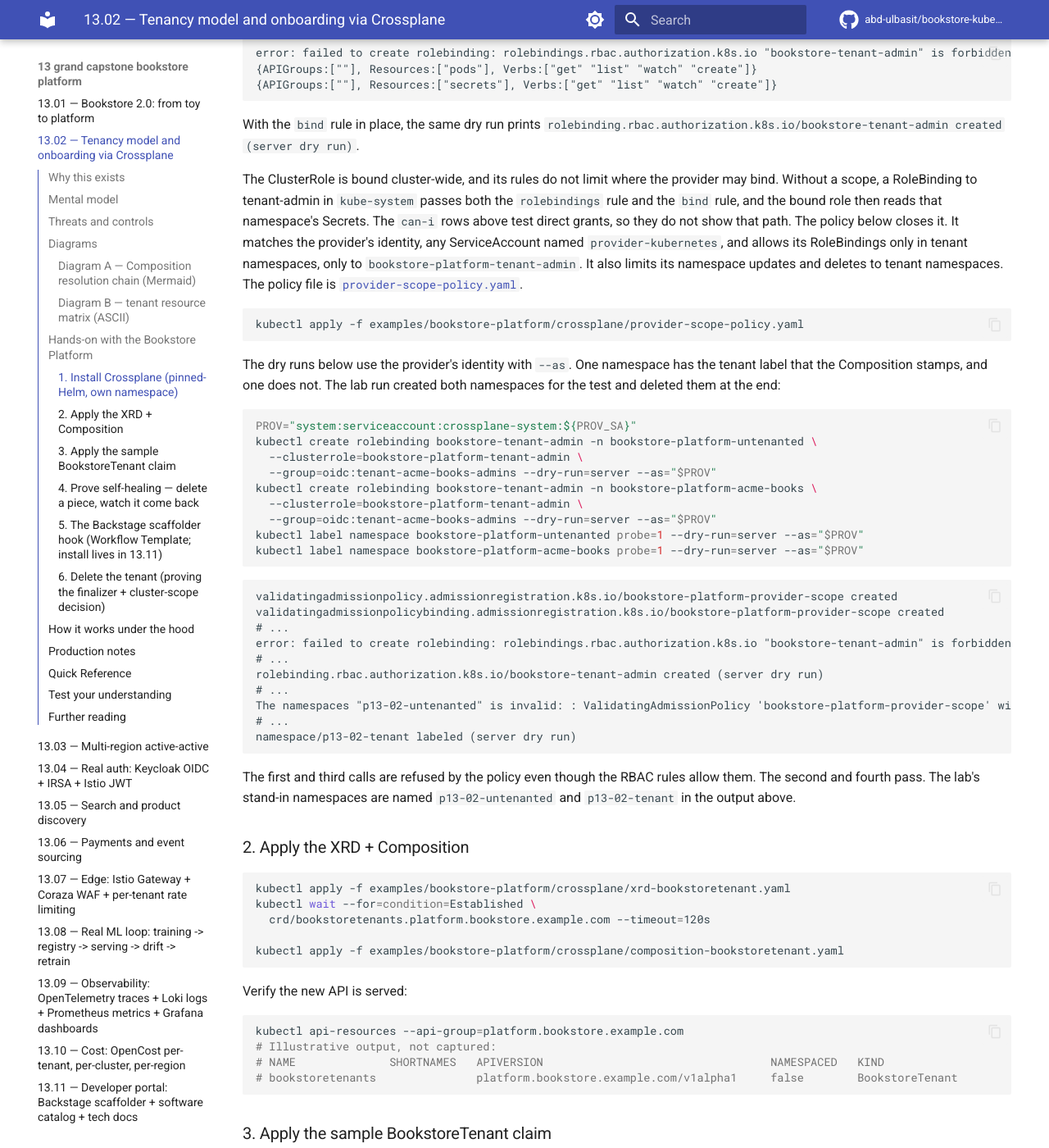
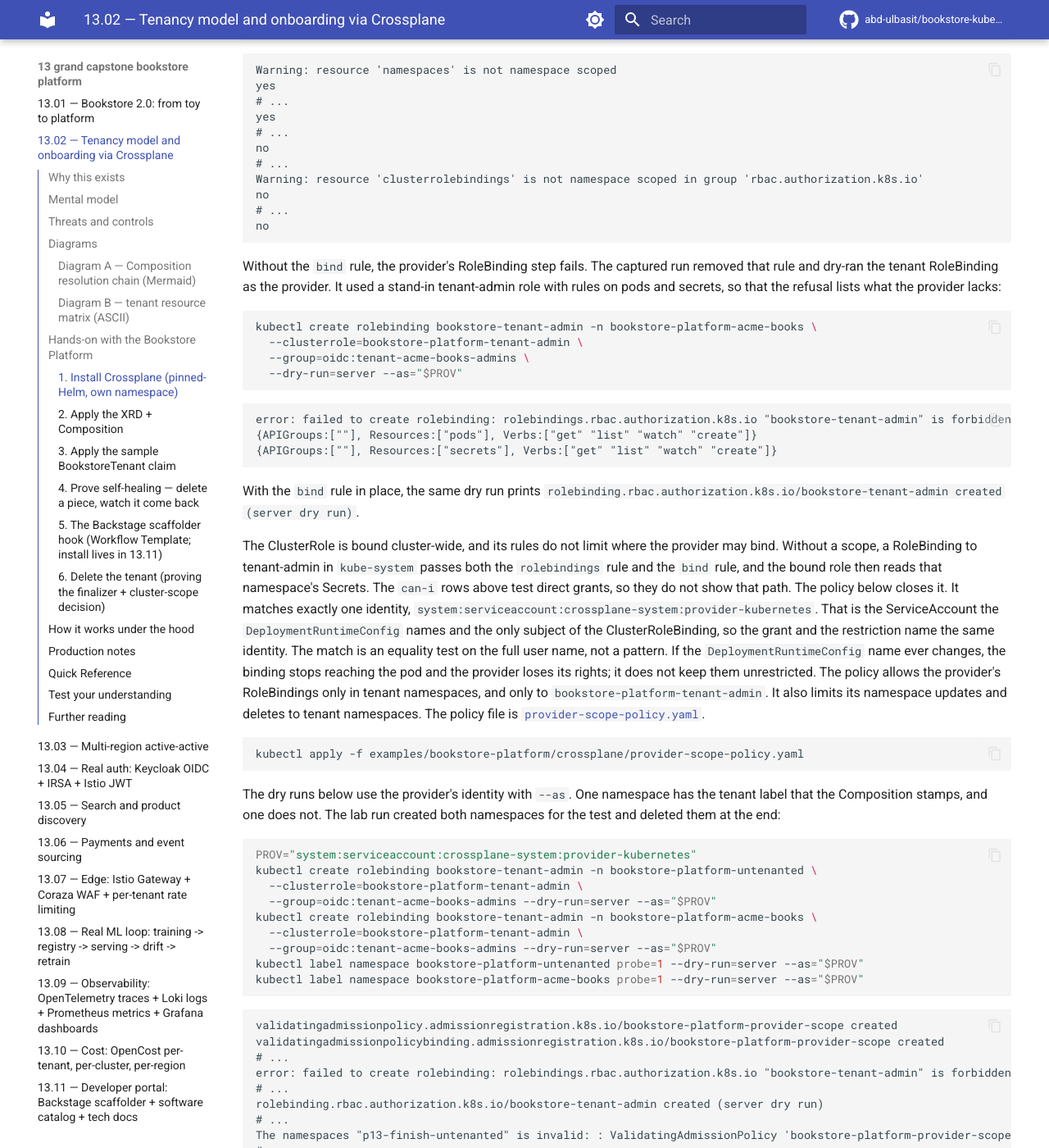
Before and after one commit to abd-ulbasit/bookstore-kubernetes-guide, an MkDocs documentation site: the page built from full-guide/13-grand-capstone-bookstore-platform/02-tenancy-and-crossplane-onboarding.md, in a window 1280 px wide and 1400 px high, scrolled down 8045 px. Shown: the whole window at 82% size. Built offline with MkDocs 1.6.1 and Material for MkDocs 9.7.7, drawn with Linux system fonts in a browser that asks for light colours; comment, search, counter and statistics services are not loaded; some of the changed text lies outside the part shown.

Commit message:
13.02: bind the provider role and match the scope policy to one identity
The scope policy matched any ServiceAccount whose name began with
provider-kubernetes, in any namespace, so a provider running under another
name kept the wide ClusterRole with no restriction. A DeploymentRuntimeConfig
now gives the provider pod a fixed ServiceAccount, the ClusterRole binds to
exactly crossplane-system:provider-kubernetes, and the policy matches exactly
that user name. The 13.02 transcript is re-recorded with impersonation on the
lab cluster, including a deliberate lookalike check, and a local schema check
of the DeploymentRuntimeConfig and Provider against the v2.4.3 CRDs. What was
not run (Crossplane itself) is stated in the header and the chapter.

Registry: drop the lab-name entries p13-02-crossplane and p13-12-chaos-mesh.
The transcripts show the reader-facing names crossplane-system and chaos-mesh,
with the rename declared in each header.

Co-Authored-By: Claude Sonnet 5.5 <noreply@anthropic.com>

````diff
--- a/full-guide/13-grand-capstone-bookstore-platform/02-tenancy-and-crossplane-onboarding.md
+++ b/full-guide/13-grand-capstone-bookstore-platform/02-tenancy-and-crossplane-onboarding.md
@@ -140,7 +140,7 @@ not something these chapters deliver.
 | One tenant exhausts the cluster | ResourceQuota and LimitRange composed per tenant | [01.03](../01-core-workloads/03-resources-and-qos.md) |
 | A tenant name lands on a platform namespace | The XRD refuses reserved names (Hands-on section 3) | This chapter |
 | A tenant pod runs privileged | Tenant namespace labelled `restricted` | [05.02](../05-security/02-pod-security.md) |
-| The Crossplane provider credential is stolen or over-used | Provider ServiceAccount bound to a named ClusterRole, never cluster-admin, and a ValidatingAdmissionPolicy that confines its RoleBindings to tenant namespaces (Hands-on section 1) | [05.01](../05-security/01-authn-authz-rbac.md) |
+| The Crossplane provider credential is stolen or over-used | Provider ServiceAccount with a fixed name, bound to a named ClusterRole, never cluster-admin, and a ValidatingAdmissionPolicy that matches that one identity and confines its RoleBindings to tenant namespaces (Hands-on section 1) | [05.01](../05-security/01-authn-authz-rbac.md) |
 
 ## Diagrams
 
@@ -298,13 +298,23 @@ helm install crossplane crossplane-stable/crossplane \
   --version "$CROSSPLANE_CHART_VERSION" \
   -n crossplane-system -f crossplane-values.yaml --wait
 
-# provider-kubernetes — lets the Composition manage in-cluster objects.
+# provider-kubernetes lets the Composition manage in-cluster objects. The
+# DeploymentRuntimeConfig gives its pod a ServiceAccount with a fixed name; the
+# RBAC and the admission policy below both name that one identity.
 kubectl apply -f - <<EOF
+apiVersion: pkg.crossplane.io/v1beta1
+kind: DeploymentRuntimeConfig
+metadata: { name: provider-kubernetes }
+spec:
+  serviceAccountTemplate:
+    metadata: { name: provider-kubernetes }
+---
 apiVersion: pkg.crossplane.io/v1
 kind: Provider
 metadata: { name: provider-kubernetes }
 spec:
   package: xpkg.crossplane.io/crossplane-contrib/provider-kubernetes@${PROV_KUBERNETES_DIGEST}
+  runtimeConfigRef: { name: provider-kubernetes }
 EOF
 kubectl wait --for=condition=Healthy provider/provider-kubernetes --timeout=300s
 
@@ -338,9 +348,8 @@ The values file adds those to both chart Deployments, `crossplane` and
 `crossplane-rbac-manager`, and to their pods. Render the two Deployments with
 those values and dry-run them in a namespace labelled `restricted`. The output
 block below is captured from a lab run on a cluster with a different name. That
-run used a stand-in namespace, `p13-02-restricted`, for `crossplane-values-check`,
-and a stand-in tenant-admin role with pods and secrets rules, so the names show
-in the output:
+run used a stand-in namespace, `p13-finish-restricted`, for
+`crossplane-values-check`:
 
 ```sh
 helm template crossplane crossplane-stable/crossplane \
@@ -369,17 +378,33 @@ profile. Those pods are what the `crossplane-system` entry in
 need the exception.
 
 The provider's ServiceAccount is the most valuable credential in this
-chapter: it creates every tenant namespace and binds roles inside them. Give
-it the kinds the Composition stamps, then scope where it may use them. The
-ClusterRole below is bound cluster-wide, so a policy has to narrow it. The `bind` rule
-matters. Kubernetes refuses a RoleBinding to a ClusterRole unless the creator
-holds that role's permissions or holds `bind` on it.
+chapter: it creates every tenant namespace and binds roles inside them. The
+grant and the restriction on it must name the same identity, so the identity
+has a fixed name. Left alone, Crossplane names the ServiceAccount after the
+package revision, and that name changes with each upgrade. A grant or a
+policy written against a pattern of generated names fails open the first time
+the pod runs under a name the pattern does not cover. The
+`DeploymentRuntimeConfig` in the install block sets
+`serviceAccountTemplate.metadata.name`, and Crossplane creates the
+ServiceAccount with that name in its own namespace. The Crossplane v2.4.3
+source shows this:
+[`runtime.go`](https://github.com/crossplane/crossplane/blob/v2.4.3/internal/controller/pkg/runtime/runtime.go)
+falls back to the revision name only when the template leaves the name empty.
+Once the provider is Healthy, confirm that its pod runs as that
+ServiceAccount. The answer should be `provider-kubernetes`. The lab run could
+not capture it, because the lab has no Crossplane:
 
 ```sh
-PROV_SA=$(kubectl -n crossplane-system get pods \
+kubectl -n crossplane-system get pods \
   -l pkg.crossplane.io/provider=provider-kubernetes \
-  -o jsonpath='{.items[0].spec.serviceAccountName}')
+  -o jsonpath='{.items[0].spec.serviceAccountName}{"\n"}'
 ```
+
+Give that identity the kinds the Composition stamps, then scope where it may
+use them. The ClusterRole below is bound cluster-wide, so a policy has to
+narrow it. The `bind` rule matters. Kubernetes refuses a RoleBinding to a
+ClusterRole unless the creator holds that role's permissions or holds `bind`
+on it. The binding below names that one ServiceAccount and nothing wider.
 
 ```sh
 kubectl apply -f - <<EOF
@@ -406,7 +431,7 @@ rules:
 EOF
 kubectl create clusterrolebinding bookstore-platform-provider-kubernetes \
   --clusterrole=bookstore-platform-provider-kubernetes \
-  --serviceaccount=crossplane-system:"${PROV_SA}"
+  --serviceaccount=crossplane-system:provider-kubernetes
 ```
 
 Check the direct grants. The first two answers are what the Composition needs;
@@ -414,7 +439,7 @@ the other three are refused. These rows test direct grants only, so the bind
 path is tested after the policy below:
 
 ```sh
-PROV="system:serviceaccount:crossplane-system:${PROV_SA}"
+PROV="system:serviceaccount:crossplane-system:provider-kubernetes"
 kubectl auth can-i create namespaces --as="$PROV"
 kubectl auth can-i create networkpolicies -n bookstore-platform-acme-books --as="$PROV"
 kubectl auth can-i get secrets -n bookstore-platform-acme-books --as="$PROV"
@@ -438,7 +463,9 @@ no
 ```
 
 Without the `bind` rule, the provider's RoleBinding step fails. The captured
-run removed that rule and dry-ran the tenant RoleBinding as the provider:
+run removed that rule and dry-ran the tenant RoleBinding as the provider. It
+used a stand-in tenant-admin role with rules on pods and secrets, so that the
+refusal lists what the provider lacks:
 
 ```sh
 kubectl create rolebinding bookstore-tenant-admin -n bookstore-platform-acme-books \
@@ -449,7 +476,7 @@ kubectl create rolebinding bookstore-tenant-admin -n bookstore-platform-acme-boo
 
 <!-- gate: output -->
 ```text
-error: failed to create rolebinding: rolebindings.rbac.authorization.k8s.io "bookstore-tenant-admin" is forbidden: user "system:serviceaccount:p13-02-crossplane:provider-kubernetes" (groups=["system:serviceaccounts" "system:serviceaccounts:p13-02-crossplane" "system:authenticated"]) is attempting to grant RBAC permissions not currently held:
+error: failed to create rolebinding: rolebindings.rbac.authorization.k8s.io "bookstore-tenant-admin" is forbidden: user "system:serviceaccount:crossplane-system:provider-kubernetes" (groups=["system:serviceaccounts" "system:serviceaccounts:crossplane-system" "system:authenticated"]) is attempting to grant RBAC permissions not currently held:
 {APIGroups:[""], Resources:["pods"], Verbs:["get" "list" "watch" "create"]}
 {APIGroups:[""], Resources:["secrets"], Verbs:["get" "list" "watch" "create"]}
 ```
@@ -462,9 +489,15 @@ provider may bind. Without a scope, a RoleBinding to tenant-admin in
 `kube-system` passes both the `rolebindings` rule and the `bind` rule, and the
 bound role then reads that namespace's Secrets. The `can-i` rows above test
 direct grants, so they do not show that path. The policy below closes it. It
-matches the provider's identity, any ServiceAccount named `provider-kubernetes`,
-and allows its RoleBindings only in tenant namespaces, only to
-`bookstore-platform-tenant-admin`. It also limits its namespace updates and
+matches exactly one identity,
+`system:serviceaccount:crossplane-system:provider-kubernetes`. That is the
+ServiceAccount the `DeploymentRuntimeConfig` names and the only subject of the
+ClusterRoleBinding, so the grant and the restriction name the same identity.
+The match is an equality test on the full user name, not a pattern. If the
+`DeploymentRuntimeConfig` name ever changes, the binding stops reaching the
+pod and the provider loses its rights; it does not keep them unrestricted. The
+policy allows the provider's RoleBindings only in tenant namespaces, and only
+to `bookstore-platform-tenant-admin`. It also limits its namespace updates and
 deletes to tenant namespaces. The policy file is
 [`provider-scope-policy.yaml`](../examples/bookstore-platform/crossplane/provider-scope-policy.yaml).
 
@@ -477,7 +510,7 @@ the tenant label that the Composition stamps, and one does not. The lab run
 created both namespaces for the test and deleted them at the end:
 
 ```sh
-PROV="system:serviceaccount:crossplane-system:${PROV_SA}"
+PROV="system:serviceaccount:crossplane-system:provider-kubernetes"
 kubectl create rolebinding bookstore-tenant-admin -n bookstore-platform-untenanted \
   --clusterrole=bookstore-platform-tenant-admin \
   --group=oidc:tenant-acme-books-admins --dry-run=server --as="$PROV"
@@ -497,14 +530,59 @@ error: failed to create rolebinding: rolebindings.rbac.authorization.k8s.io "boo
 # ...
 rolebinding.rbac.authorization.k8s.io/bookstore-tenant-admin created (server dry run)
 # ...
-The namespaces "p13-02-untenanted" is invalid: : ValidatingAdmissionPolicy 'bookstore-platform-provider-scope' with binding 'bookstore-platform-provider-scope' denied request: The provider may update or delete only tenant namespaces.
+The namespaces "p13-finish-untenanted" is invalid: : ValidatingAdmissionPolicy 'bookstore-platform-provider-scope' with binding 'bookstore-platform-provider-scope' denied request: The provider may update or delete only tenant namespaces.
 # ...
-namespace/p13-02-tenant labeled (server dry run)
+namespace/p13-finish-tenant labeled (server dry run)
 ```
 
 The first and third calls are refused by the policy even though the RBAC rules
 allow them. The second and fourth pass. The lab's stand-in namespaces are
-named `p13-02-untenanted` and `p13-02-tenant` in the output above.
+named `p13-finish-untenanted` and `p13-finish-tenant` in the output above.
+
+One more check shows why the binding must stay on a single subject. It is a
+deliberate step, not part of the install. It binds the same ClusterRole to two
+other names: a generated-looking name in `crossplane-system`, and the same
+name in another namespace. It then dry-runs the refused RoleBinding as each.
+The policy matches neither, so both pass. The step bound them by hand; nothing
+else in this chapter does. Delete the binding afterwards. The lab run named it
+`p13-finish-lookalike`:
+
+```sh
+kubectl create clusterrolebinding lookalike-check \
+  --clusterrole=bookstore-platform-provider-kubernetes \
+  --serviceaccount=crossplane-system:provider-kubernetes-abc123 \
+  --serviceaccount=other:provider-kubernetes
+kubectl create rolebinding bookstore-tenant-admin -n bookstore-platform-untenanted \
+  --clusterrole=bookstore-platform-tenant-admin \
+  --group=oidc:tenant-acme-books-admins --dry-run=server \
+  --as=system:serviceaccount:crossplane-system:provider-kubernetes-abc123
+kubectl create rolebinding bookstore-tenant-admin -n bookstore-platform-untenanted \
+  --clusterrole=bookstore-platform-tenant-admin \
+  --group=oidc:tenant-acme-books-admins --dry-run=server \
+  --as=system:serviceaccount:other:provider-kubernetes
+kubectl delete clusterrolebinding lookalike-check
+```
+
+<!-- gate: output -->
+```text
+rolebinding.rbac.authorization.k8s.io/bookstore-tenant-admin created (server dry run)
+# ...
+rolebinding.rbac.authorization.k8s.io/bookstore-tenant-admin created (server dry run)
+```
+
+Both calls pass, in the namespace without the tenant label. That is the
+failure the earlier prefix match allowed whenever a ServiceAccount under
+another name held the role. Keep the binding on `provider-kubernetes` alone,
+and treat any second subject on that ClusterRole as a change to this policy as
+well.
+
+The two `Provider` and `DeploymentRuntimeConfig` objects in the install block
+were not run on a cluster. The lab has no Crossplane, so a server dry run
+refuses both kinds for want of their CRDs. The captured run checked the two
+manifests against the CRD schemas at Crossplane v2.4.3 instead, with a local
+script, and a misspelt field and a wrong type each fail that check. A schema
+check shows the manifests are well formed. It does not show the pod running
+as `provider-kubernetes`; the `jsonpath` check above does, on a real install.
 
 ### 2. Apply the XRD + Composition
 
@@ -867,7 +945,11 @@ Checklist (a tenant is correctly onboarded when all five are yes):
    read the Secrets there. The `can-i` rows test direct grants and do not show
    that path. The `bookstore-platform-provider-scope` policy closes it: the
    provider's RoleBindings go only into tenant namespaces, and only to
-   tenant-admin. Cluster-admin would add every other verb on every namespace,
+   tenant-admin. The policy matches the one ServiceAccount the binding names,
+   `crossplane-system:provider-kubernetes`, which the
+   `DeploymentRuntimeConfig` fixes. A prefix match on generated names would
+   leave any ServiceAccount outside the pattern holding the role without the
+   restriction. Cluster-admin would add every other verb on every namespace,
    including direct reads of every Secret.
 
    </details>
````
Also changed, not shown: full-guide/13-grand-capstone-bookstore-platform/12-day-2-runbook-on-call-dr-chaos.md (+9 -8 lines), 4 other files.
